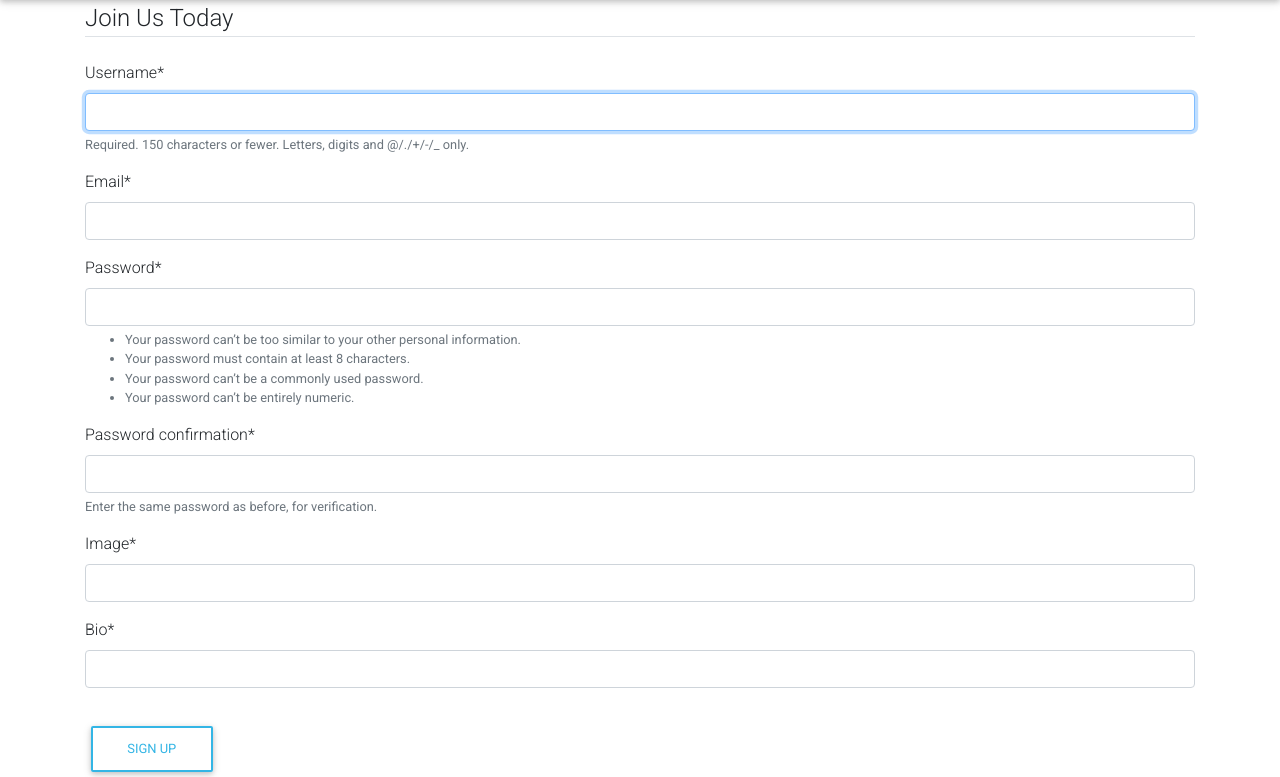
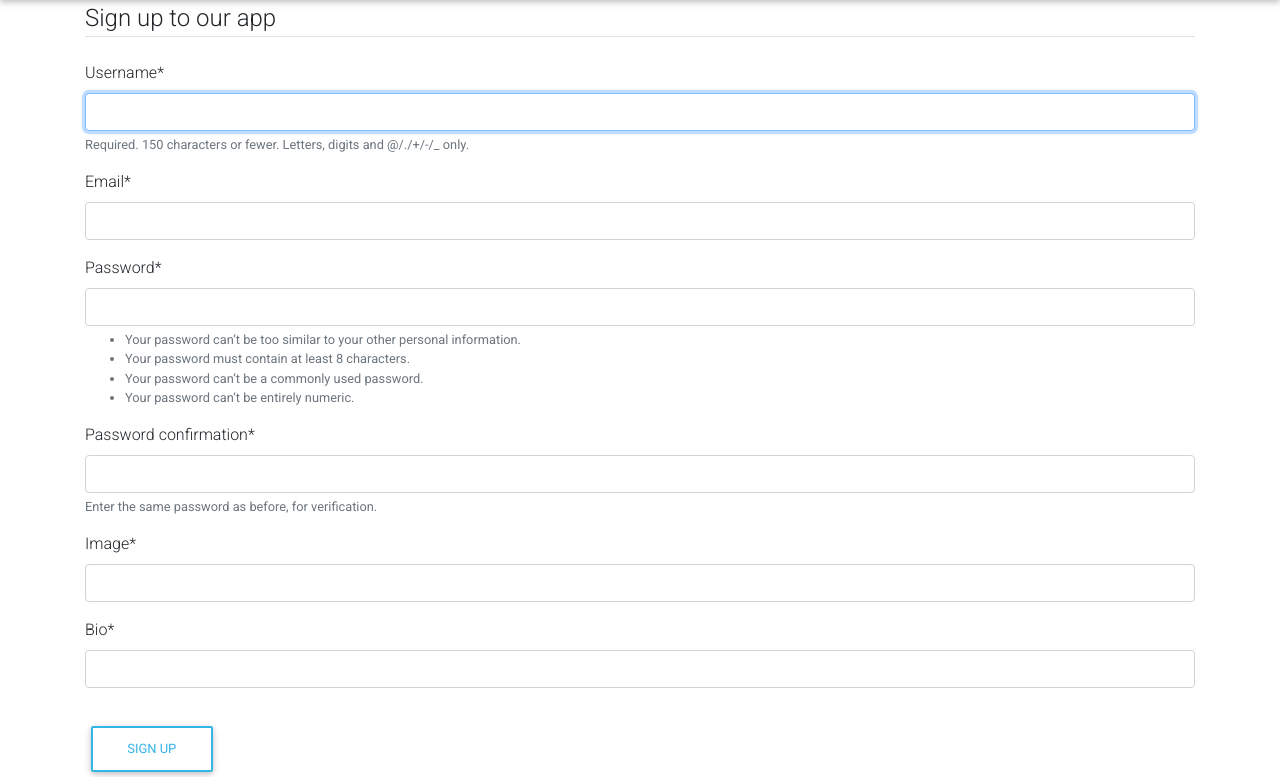
Before and after one commit to carol-wambui/insta, a Django app: page /register/ in a window 1280 px wide. Shown: the part 56-833 px from the top of the page. Run offline with Django 3.2, Linux system fonts and the light colour scheme; some libraries are stand-ins or nearby versions.

Commit message:
modified register.html

```diff
--- a/gram/templates/users/register.html
+++ b/gram/templates/users/register.html
@@ -5,7 +5,7 @@
         <form method="POST" enctype="multipart/form-data">
             {% csrf_token %}
             <fieldset class="form-group">
-                <legend class="border-bottom mb-4">Join Us Today</legend>
+                <legend class="border-bottom mb-4">Sign up to our app</legend>
                 {{form|crispy }}
                 {{profForm|crispy }}
             </fieldset>
```
